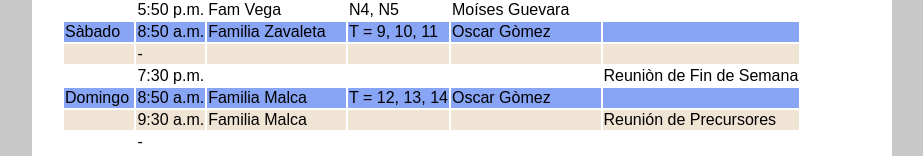
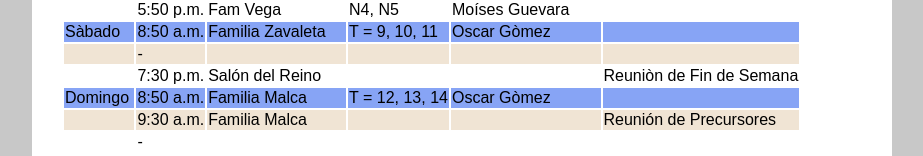
Before and after one commit to OskarManuel/visita, a plain HTML site: page servicio.html in a window 1280 px wide. Shown: the part 473-629 px from the top of the page, without its empty margins (178-1101 px from the left). Drawn offline with Linux system fonts and the light colour scheme.

Commit message:
Update servicio.html

```diff
--- a/servicio.html
+++ b/servicio.html
@@ -131,7 +131,7 @@
               <tr>
                 <td></td>
                 <td>7:30 p.m.</td>
-                <td></td>
+                <td>Salón del Reino</td>
                 <td></td>
                 <td></td>
                 <td>Reuniòn de Fin de Semana</td>
```
